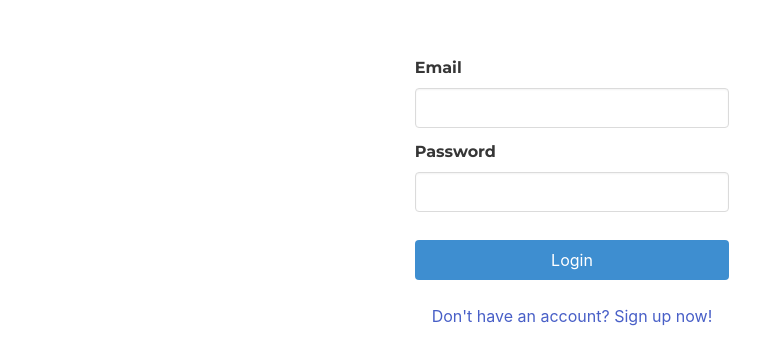
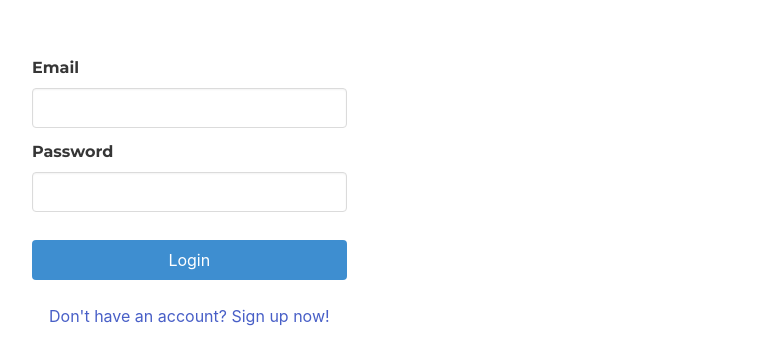
Before and after one commit to jokset/saitynu-projektas, a React (Create React App) app in the folder client/: page /login in a window 1280 px wide. Shown: the part 204-568 px from the top of the page, without its empty margins (68-828 px from the left). Built offline with nearby package versions, Linux system fonts and the light colour scheme; no server answers.

Commit message:
Added extra margins based on #3

```diff
--- a/client/src/styles/styles.css
+++ b/client/src/styles/styles.css
@@ -23,6 +23,11 @@ body {
     content: ' ';
     display: block;
     height: 240px;
+}
+
+.container {
+    margin-left: 1em;
+    margin-right: 1em;
 }
 
 .hide-overflow {
```
